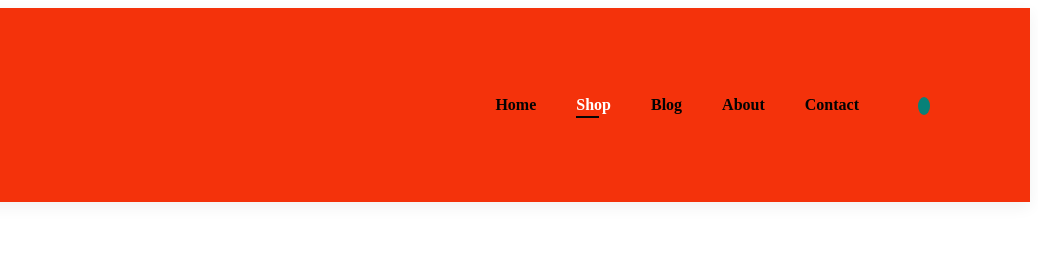
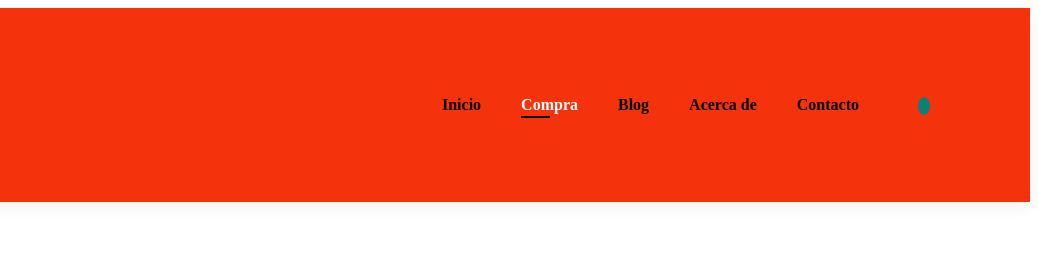
Before and after one commit to Takashy54/mendez-motos, a plain HTML site: page sproduct10.html in a window 1280 px wide. Shown: the top 259 px of the page, 242-1280 px from the left. Drawn offline with Linux system fonts and the light colour scheme.

Commit message:
Translate HTML content to Spanish

```diff
--- a/sproduct10.html
+++ b/sproduct10.html
@@ -19,11 +19,11 @@
 
              <div>
                 <ul id="navbar">
-                    <li><a href="index.html" href="index.html">Home</a></li>
-                    <li><a class="active" href="shop.html">Shop</a></li>
+                    <li><a href="index.html" href="index.html">Inicio</a></li>
+                    <li><a class="active" href="shop.html">Compra</a></li>
                     <li><a href="blog.html">Blog</a></li>
-                    <li><a href="about.html">About</a></li>
-                    <li><a href="contact.html">Contact</a></li>
+                    <li><a href="about.html">Acerca de</a></li>
+                    <li><a href="contact.html">Contacto</a></li>
                     <li id="lg-bag"><a href="cart.html"><i class="far fa-shopping-bag"></i></a></li>
                     <a href="#" id="close"><i class="far fa-times"></i></a>
                 </ul>
@@ -191,11 +191,11 @@
             <footer class="section-p1">
                 <div class="col">
                     <img class="logo" src="" alt="">
-                    <h4>Contact</h4>
-                    <p><strong>Addres: </strong>calle 130 D Bis 104 - 03 Bogota Colombia</p>
-                    <p><strong>Phone: </strong>3209626370</p>
-                    <p><strong>Hours: </strong>9:00 - 18:00 Mon - Sat </p>
-                    // icons soscial media
+                    <h4>Contacto</h4>
+                    <p><strong>Direccion: </strong>calle 130 D Bis 104 - 03 Bogota Colombia</p>
+                    <p><strong>Telefono: </strong>3209626370</p>
+                    <p><strong>Horario: </strong>9:00 - 18:00 Lun - Sab </p>
+
                 </div>
 
                 <div class="col">
```
